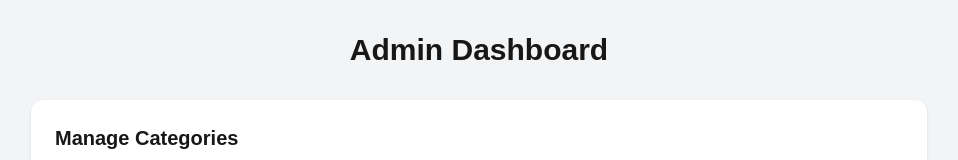
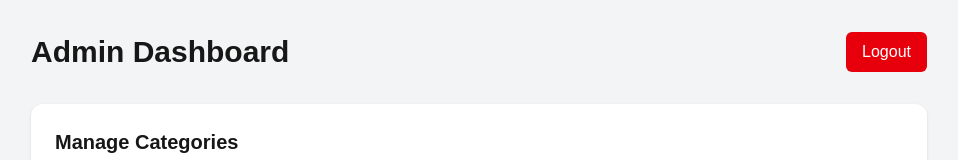
Before and after one commit to keekz1/leciel, a Next.js app: page /admin in a window 1280 px wide. Shown: the top 160 px of the page, without its empty margins (161-1119 px from the left). Built offline with nearby package versions, Linux system fonts and the light colour scheme; no server answers; the database is empty; sample sign-in values are in the browser's storage.

Commit message:
initial commit

```diff
--- a/app/admin/page.tsx
+++ b/app/admin/page.tsx
@@ -1,6 +1,7 @@
 "use client";
 
 import { useEffect, useState } from "react";
+import { useRouter } from "next/navigation"; // for redirect
 import { db } from "@/lib/firebase";
 import {
   collection,
@@ -25,6 +26,7 @@ interface Category {
 }
 
 export default function AdminPage() {
+  const router = useRouter();
   const [menu, setMenu] = useState<MenuItem[]>([]);
   const [categories, setCategories] = useState<Category[]>([]);
   const [newItemForm, setNewItemForm] = useState<Omit<MenuItem, "id">>({
@@ -40,6 +42,14 @@ export default function AdminPage() {
   });
   const [newCategory, setNewCategory] = useState("");
   const [categoryToDelete, setCategoryToDelete] = useState("");
+
+  // ✅ Check if logged in
+  useEffect(() => {
+    const loggedIn = localStorage.getItem("admin-auth");
+    if (!loggedIn) {
+      router.push("/admin/login");
+    }
+  }, [router]);
 
   async function fetchMenu() {
     const querySnapshot = await getDocs(collection(db, "menu"));
@@ -108,10 +118,25 @@ export default function AdminPage() {
     setCategoryToDelete("");
   }
 
+  // ✅ Logout function
+  function handleLogout() {
+    localStorage.removeItem("admin-auth"); // clear auth token
+    router.push("/admin/login"); // redirect to login
+  }
+
   return (
     <main className="min-h-screen bg-gray-100 p-4 md:p-8">
       <div className="max-w-4xl mx-auto space-y-8">
-        <h1 className="text-3xl font-bold text-center">Admin Dashboard</h1>
+        {/* Header with Logout */}
+        <div className="flex justify-between items-center">
+          <h1 className="text-3xl font-bold">Admin Dashboard</h1>
+          <button
+            onClick={handleLogout}
+            className="bg-red-600 text-white px-4 py-2 rounded-md hover:bg-red-700"
+          >
+            Logout
+          </button>
+        </div>
 
         {/* CATEGORY MANAGEMENT */}
         <section className="bg-white p-4 md:p-6 rounded-xl shadow">
```
